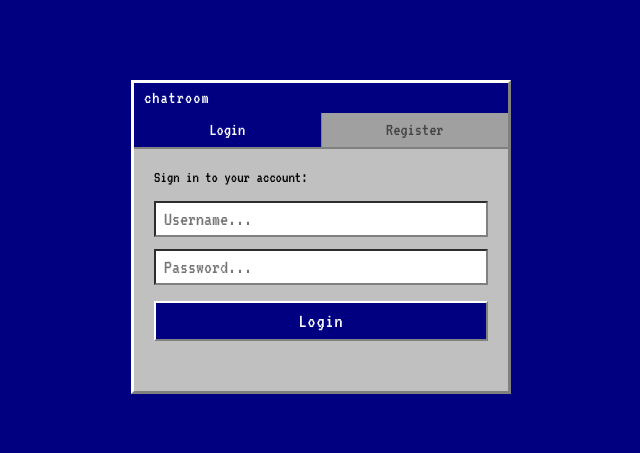
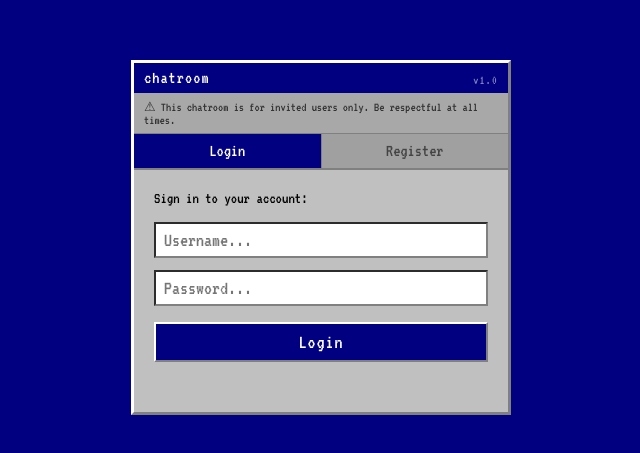
Before and after one commit to mrkuss/chatroom, a website: page public/index.html in a window 1280 px wide. Shown: the part 163-616 px from the top of the page, without its empty margins (319-959 px from the left). Drawn offline with nearby package versions, Linux system fonts and the light colour scheme; no server answers.

Commit message:
log in screen ui stuff

```diff
--- a/public/index.html
+++ b/public/index.html
@@ -800,13 +800,18 @@
 
   <!-- Auth Screen -->
   <div id="auth-screen">
-    <div class="auth-titlebar">chatroom</div>
+    <div class="auth-titlebar">
+      chatroom
+      <span style="font-size:13px;opacity:0.5;float:right;line-height:1.8">v1.0</span>
+    </div>
+    <div style="background:#a8a8a8;color:#333;font-size:13px;padding:6px 10px;border-bottom:1px solid #808080;font-family:'VT323',monospace;">
+      ⚠ This chatroom is for invited users only. Be respectful at all times.
+    </div>
     <div class="auth-tabs">
       <button class="auth-tab active" onclick="switchTab('login')">Login</button>
       <button class="auth-tab" onclick="switchTab('register')">Register</button>
     </div>
     <div class="auth-body">
-
       <!-- Login -->
       <div id="login-panel" class="auth-panel active">
         <p>Sign in to your account:</p>
@@ -815,7 +820,6 @@
         <button class="primary" onclick="doLogin()">Login</button>
         <div class="auth-error" id="login-error"></div>
       </div>
-
       <!-- Register -->
       <div id="register-panel" class="auth-panel">
         <p>Create a new account:</p>
@@ -828,7 +832,6 @@
         <button class="primary" onclick="doRegister()">Create Account</button>
         <div class="auth-error" id="register-error"></div>
       </div>
-
     </div>
   </div>
 
```
